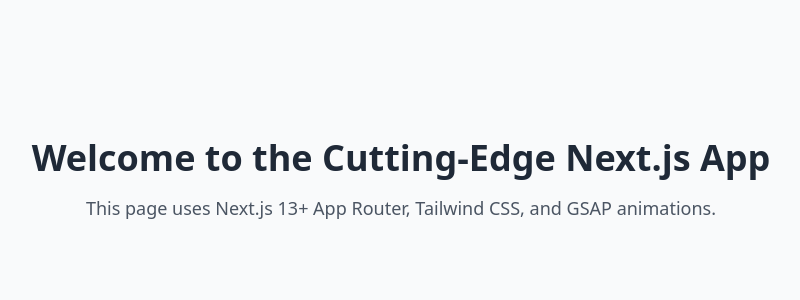
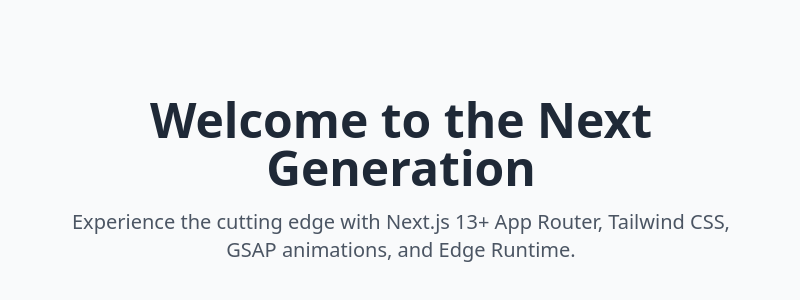
Before and after one commit to mattbolidetriangulum/nextsplash, a Next.js app: page / in a window 1280 px wide. Shown: the part 220-520 px from the top of the page, without its empty margins (239-1039 px from the left). Built offline with nearby package versions, Linux system fonts and the light colour scheme.

Commit message:
Updated Tailwind config

```diff
--- a/app/page.tsx
+++ b/app/page.tsx
@@ -1,15 +1,17 @@
-// app/page.tsx
-'use client'; // Add this at the top of the file
+'use client';
 
 import React, { useEffect, useRef } from 'react';
 import { gsap } from 'gsap';
-import './globals.css'; // Import global CSS or Tailwind styles
+import './globals.css';
+
+export const runtime = 'edge';
 
 export default function Home() {
-  const titleRef = useRef(null);
-  const descriptionRef = useRef(null);
+  const titleRef = useRef<HTMLHeadingElement>(null);
+  const descriptionRef = useRef<HTMLParagraphElement>(null);
 
   useEffect(() => {
+    const ctx = gsap.context(() => {
       gsap.fromTo(
         titleRef.current,
         { opacity: 0, y: -50 },
@@ -18,27 +20,30 @@
 
       gsap.fromTo(
         descriptionRef.current,
-      { opacity: 0, y: 50 },
+        { opacity: 0, y: 20 },
         { opacity: 1, y: 0, duration: 1, ease: 'power3.out', delay: 0.5 }
       );
+    });
+
+    return () => ctx.revert();
   }, []);
 
   return (
-    <div className="flex flex-col items-center justify-center min-h-screen bg-gray-50">
+    <div className="flex justify-center items-center min-h-screen bg-gray-50">
+      <div className="w-full max-w-2xl text-center">
         <h1
           ref={titleRef}
-        className="text-4xl font-bold text-gray-800 mb-4"
+          className="text-5xl font-extrabold text-gray-800 mb-4"
         >
-        Welcome to the Cutting-Edge Next.js App
+          Welcome to the Next Generation
         </h1>
         <p
           ref={descriptionRef}
-        className="text-lg text-gray-600"
+          className="text-xl text-gray-600"
         >
-        This page uses Next.js 13+ App Router, Tailwind CSS, and GSAP animations.
+          Experience the cutting edge with Next.js 13+ App Router, Tailwind CSS, GSAP animations, and Edge Runtime.
         </p>
+      </div>
     </div>
   );
 }
-
-export const runtime = 'edge';
--- a/tailwind.config.js
+++ b/tailwind.config.js
@@ -1,7 +1,7 @@
 /** @type {import('tailwindcss').Config} */
 module.exports = {
   content: [
-    './app/**/*.{js,ts,jsx,tsx}',
+    './app/**/*.{js,ts,jsx,tsx,css}', // Include CSS and JSX/TSX in the app directory
     './components/**/*.{js,ts,jsx,tsx}',
   ],
   theme: {
```
Also changed, not shown: styles/Home.module.css (deleted, +0 -21 lines). Lines whose indentation alone changed are shown as unchanged.
